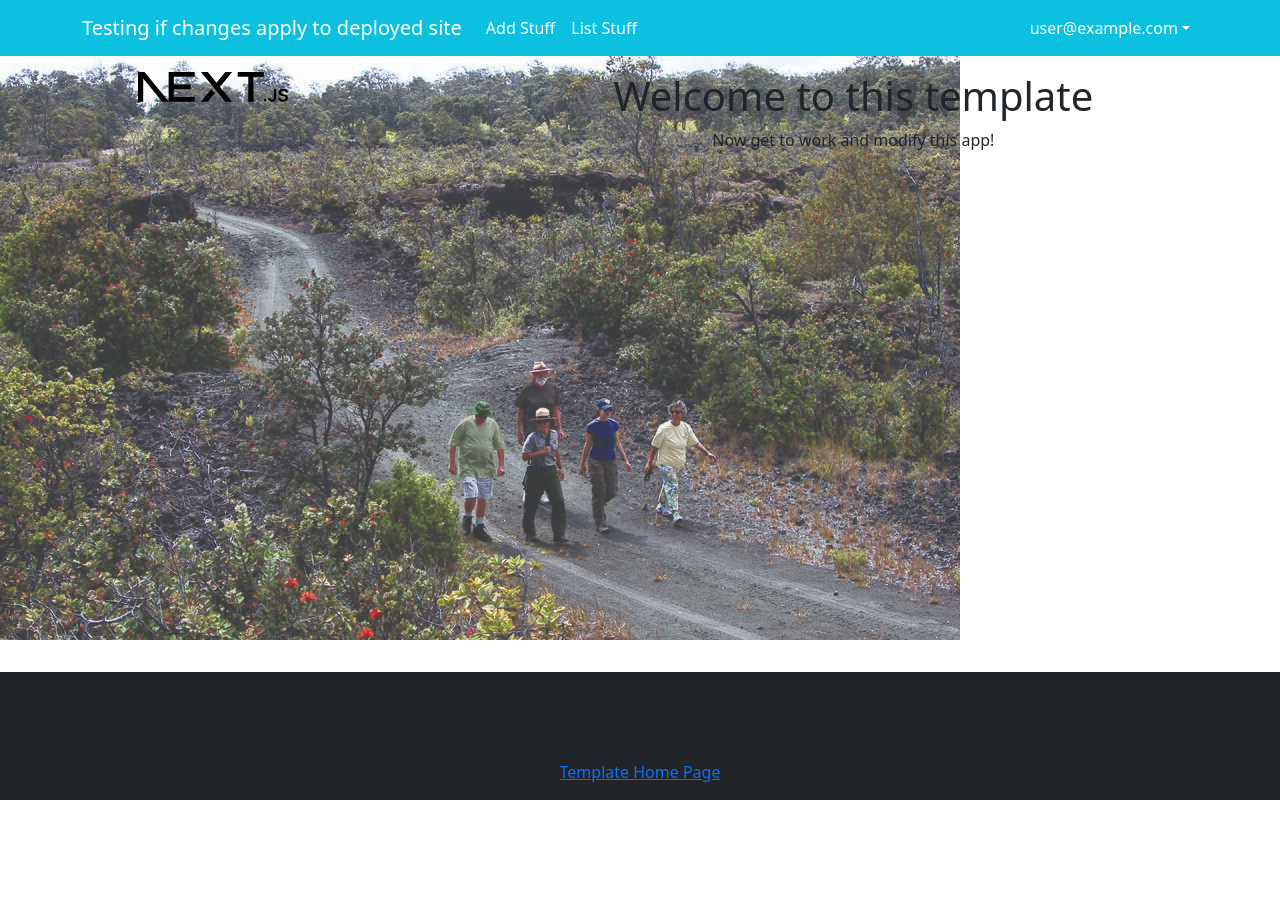
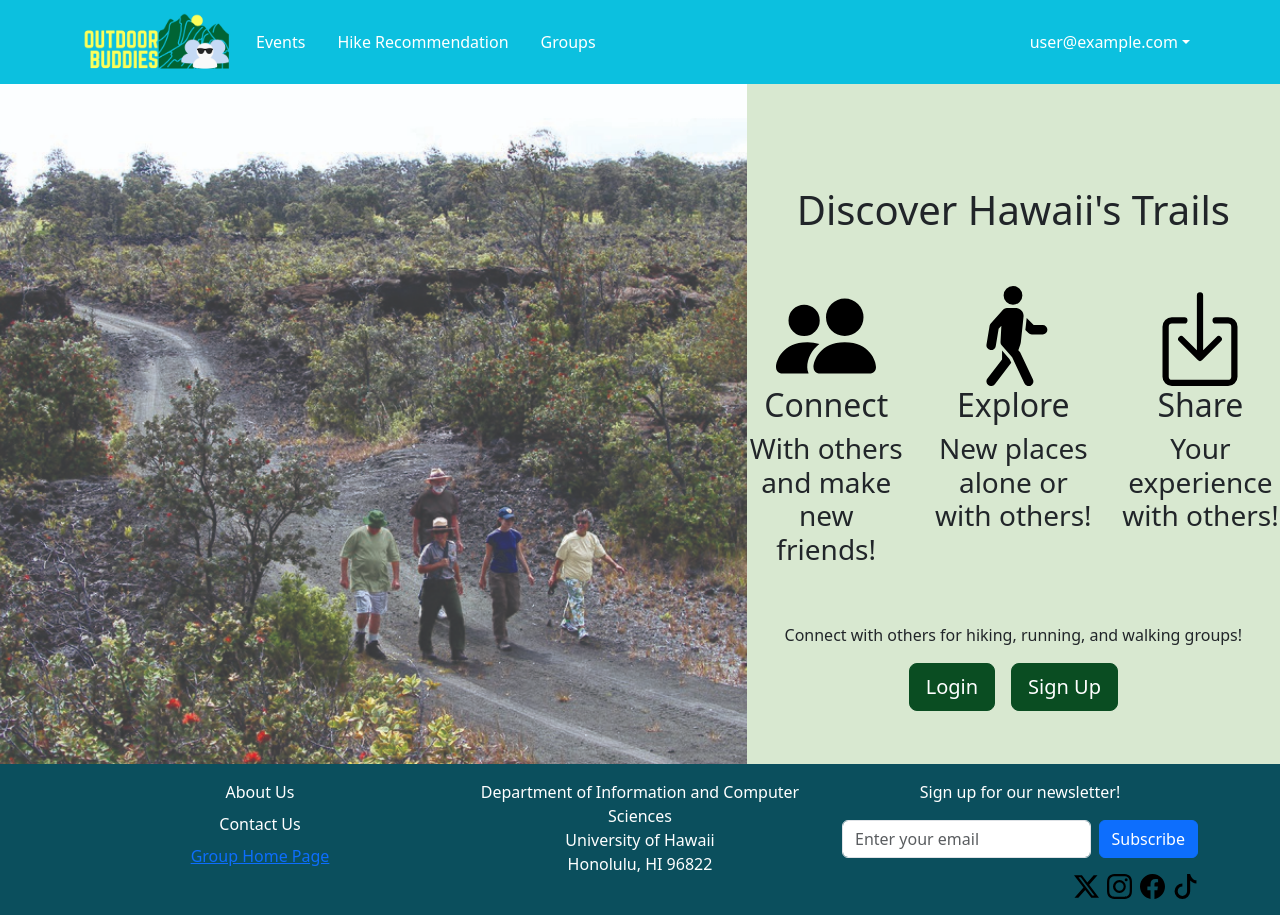
Before and after one commit to outdoor-buddies-new/outdoor-buddies-new, a Next.js app: page / in a window 1280 px wide. Before the commit the page ends 800 px from the top, so only its background shows below. Built offline with nearby package versions, Linux system fonts and the light colour scheme; no server answers; sample sign-in values are in the browser's storage.

Commit message:
Implemented the navbar, footer, and landing page. Created navlinks to proper pages and adjusted globals.css accordingly

```diff
--- a/src/app/admin/page.tsx
+++ b/src/app/admin/page.tsx
@@ -19,7 +19,7 @@ const AdminPage = async () => {
       <Container id="list" fluid className="py-3">
         <Row>
           <Col>
-            <h1>List Stuff Admin</h1>
+            <h1>Admin</h1>
             <Table striped bordered hover>
               <thead>
                 <tr>
--- a/src/app/globals.css
+++ b/src/app/globals.css
@@ -4,17 +4,21 @@
   --nat-navbar-bg-rgb: 12, 192, 223;
   --nat-navbar-text-color: white;
   --nat-navbar-highlight-text: #F4D35E;
+
+  --footer-bg: #0b4f5d;
+  --footer-text-color: var(--nat-navbar-text-color);
+
+  --button-primary: #0A4D22;
+  --button-secondary: #003314;
 }
 
 html, body {
-  --bs-light: dark: var(--nat-navbar-bg);
+  --bs-light: var(--nat-navbar-bg);
   --bs-light-rgb: var(--nat-navbar-bg-rgb);
   box-sizing: border-box;
   height: 100%;
   padding: 0;
   margin: 0;
-  background-image: url(/palmtrail-kahuku.jpg);
-  background-repeat: no-repeat;
 }
 .wrapper {
   box-sizing: border-box;
@@ -31,18 +35,34 @@ body .navbar {
   --bs-navbar-hover-color: var(--nat-navbar-highlight-text);
 }
 
-.hero-title {
-  font-family: "Montserrat", sans-serif;
-  font-weight: 800;
-  font-size: 4rem;
-  color: #FFFFFF;
-  text-shadow: 2px 3px 8px rgba(0,0,0,0.6);
+.hero-image {
+  background-image: url('/palmtrail-kahuku.jpg');
+  background-size: cover;
+  background-position: center;
+  min-height: calc(100vh - 120px);
 }
 
-.hero-subtitle {
-  font-family: "Montserrat", sans-serif;
-  font-weight: 800;
-  font-size: 2rem;
-  color: #FFFFFF;
-  text-shadow: 2px 3px 8px rgba(0,0,0,0.6);
+.hero-text {
+  background-color: #d8e8d0;
+  display: flex;
+  flex-direction: column;
+  justify-content: center;
+  align-items: center;
 }
+
+.footer {
+  background-color: var(--footer-bg);
+  color: var(--footer-text-color);
+}
+
+.hero-button {
+  background-color: var(--button-primary);
+  border-color: var(--button-primary);
+  color: white;
+}
+
+.hero-button:hover {
+  background-color: var(--button-secondary);
+  border-color: var(--button-secondary);
+  color: var(--nat-navbar-highlight-text);
+}
--- a/src/app/add/page.tsx
+++ b/src/app/hikes/page.tsx
@@ -2,7 +2,7 @@ import { loggedInProtectedPage } from '@/lib/page-protection';
 import AddStuffForm from '@/components/AddStuffForm';
 import { auth } from '@/lib/auth';
 
-const AddStuff = async () => {
+const HikeRecommendations = async () => {
   // Protect the page, only logged in users can access it.
   const session = await auth();
   loggedInProtectedPage(
@@ -12,9 +12,9 @@ const AddStuff = async () => {
   );
   return (
     <main>
-      <AddStuffForm />
+
     </main>
   );
 };
 
-export default AddStuff;
+export default HikeRecommendations;
--- a/src/app/layout.tsx
+++ b/src/app/layout.tsx
@@ -33,7 +33,7 @@ export default function RootLayout({
       <body className={classString}>
        <Providers>
           <NavBar />
-          {children}
+              {children}
           <Footer />
         </Providers>
       </body>
--- a/src/app/page.tsx
+++ b/src/app/page.tsx
@@ -1,17 +1,36 @@
-import { Col, Container, Image, Row } from 'react-bootstrap';
+import { Col, Container, Row, Button } from 'react-bootstrap';
+import { PeopleFill, PersonWalking, BoxArrowInDown } from 'react-bootstrap-icons';
 
-/** The Home page. */
+/** The Landing page. */
 const Home = () => (
   <main>
-    <Container id="landing-page" fluid className="py-3">
-      <Row className="align-middle text-center">
-        <Col xs={4}>
-          <Image src="next.svg" width="150px" alt="" />
-        </Col>
-
-        <Col xs={8} className="d-flex flex-column justify-content-center">
-          <h1>Welcome to this template</h1>
-          <p>Now get to work and modify this app!</p>
+    <Container id="landing-page" fluid className="p-0">
+      <Row className="g-0">
+        <Col md={7} className="hero-image"></Col>
+        <Col md={5} className="hero-text">
+          <Row className="mb-5 gap-1 text-center">
+            <h1 className="mt-5 mb-5">{"Discover Hawaii's Trails"}</h1>
+            <Col className="text-center">
+              <PeopleFill size={100}/>
+              <h2>Connect</h2>
+              <h3>With others and make new friends!</h3>
+            </Col>
+            <Col className="text-center">
+              <PersonWalking size={100}/>
+              <h2>Explore</h2>
+              <h3>New places alone or with others!</h3>
+            </Col>
+            <Col className="text-center">
+              <BoxArrowInDown size={100}/>
+              <h2>Share</h2>
+              <h3>Your experience with others!</h3>
+            </Col>
+          </Row>
+          <p>Connect with others for hiking, running, and walking groups!</p>
+          <div className="d-flex gap-3">
+            <Button size="lg" className="hero-button">Login</Button>
+            <Button size="lg" className="hero-button">Sign Up</Button>
+          </div>
         </Col>
       </Row>
     </Container>
--- a/src/components/Footer.tsx
+++ b/src/components/Footer.tsx
@@ -1,9 +1,16 @@
-import { Col, Container } from 'react-bootstrap';
+import { Col, Container, Row, Form, Button } from 'react-bootstrap';
+import { TwitterX, Instagram, Facebook, Tiktok } from 'react-bootstrap-icons';
 
 /** The Footer appears at the bottom of every page. Rendered by the App Layout component. */
 const Footer = () => (
-  <footer className="mt-auto py-3 bg-dark">
+  <footer className="footer mt-auto py-3">
     <Container>
+      <Row>
+        <Col className="text-center">
+          <div className="mb-2">About Us</div>
+          <div className="mb-2">Contact Us</div>
+          <a href="https://outdoor-buddies.github.io/">Group Home Page</a>
+        </Col>
         <Col className="text-center">
           Department of Information and Computer Sciences
           <br />
@@ -11,8 +18,28 @@ const Footer = () => (
           <br />
           Honolulu, HI 96822
           <br />
-        <a href="http://ics-software-engineering.github.io/nextjs-application-template">Template Home Page</a>
+        </Col >
+        <Col className="text-center">
+          Sign up for our newsletter!
+          <br />
+          <div className="mb-3 mt-3 d-flex gap-2">
+            <Form.Control
+              type="email"
+              placeholder="Enter your email"
+            />
+            <Button type="submit">
+              Subscribe
+            </Button>
+          </div>
+          <div className="d-flex gap-2 justify-content-end">
+            <TwitterX size={25} />
+            <Instagram size={25} />
+            <Facebook size={25} />
+            <Tiktok size={25} />
+          </div>
+
         </Col>
+      </Row>
     </Container>
   </footer>
 );
--- a/src/components/Navbar.tsx
+++ b/src/components/Navbar.tsx
@@ -2,8 +2,9 @@
 
 import { useSession } from 'next-auth/react'; // v5 compatible
 import { usePathname } from 'next/navigation';
-import { Container, Nav, Navbar, NavDropdown } from 'react-bootstrap';
+import { Container, Nav, Navbar, NavDropdown, Image } from 'react-bootstrap';
 import { BoxArrowRight, Lock, PersonFill, PersonPlusFill } from 'react-bootstrap-icons';
+import Link from 'next/link';
 
 const NavBar: React.FC = () => {
   const { data: session, status } = useSession();
@@ -14,17 +15,22 @@ const NavBar: React.FC = () => {
   return (
     <Navbar bg="light" expand="lg">
       <Container>
-        <Navbar.Brand href="/">Testing if changes apply to deployed site</Navbar.Brand>
+        <Navbar.Brand as={Link} href="/">
+          <Image src="/oblogo-better.png" alt="Outdoor Buddies Logo" width={150}/>
+        </Navbar.Brand>
         <Navbar.Toggle aria-controls="basic-navbar-nav" />
         <Navbar.Collapse id="basic-navbar-nav">
-          <Nav className="me-auto justify-content-start">
+          <Nav className="me-auto justify-content-start gap-3">
             {currentUser && (
               <>
-                <Nav.Link id="add-stuff-nav" href="/add" active={pathName === '/add'}>
-                  Add Stuff
+                <Nav.Link id="events-nav" href="/events" active={pathName === '/events'}>
+                  Events
                 </Nav.Link>
-                <Nav.Link id="list-stuff-nav" href="/list" active={pathName === '/list'}>
-                  List Stuff
+                <Nav.Link id="hike-rec-nav" href="/hikes" active={pathName === '/hikes'}>
+                  Hike Recommendation
+                </Nav.Link>
+                <Nav.Link id="groups-nav" href="/groups" active={pathName === '/groups'}>
+                  Groups
                 </Nav.Link>
               </>
             )}
@@ -37,13 +43,13 @@ const NavBar: React.FC = () => {
           <Nav>
             {session ? (
               <NavDropdown id="login-dropdown" title={currentUser}>
+                <NavDropdown.Item id="profile-nav" href="/profile">
+                  <PersonFill />
+                  View Profile
+                </NavDropdown.Item>
                 <NavDropdown.Item id="login-dropdown-sign-out" href="/api/auth/signout">
                   <BoxArrowRight />
                   Sign Out
-                </NavDropdown.Item>
-                <NavDropdown.Item id="login-dropdown-change-password" href="/auth/change-password">
-                  <Lock />
-                  Change Password
                 </NavDropdown.Item>
               </NavDropdown>
             ) : (
```
Also changed, not shown: src/app/events/page.tsx (added, +22 -0 lines), src/app/groups/page.tsx (renamed from src/app/list/page.tsx, +3 -24 lines), src/app/profile/page.tsx (added, +20 -0 lines). Lines whose indentation alone changed are shown as unchanged.
